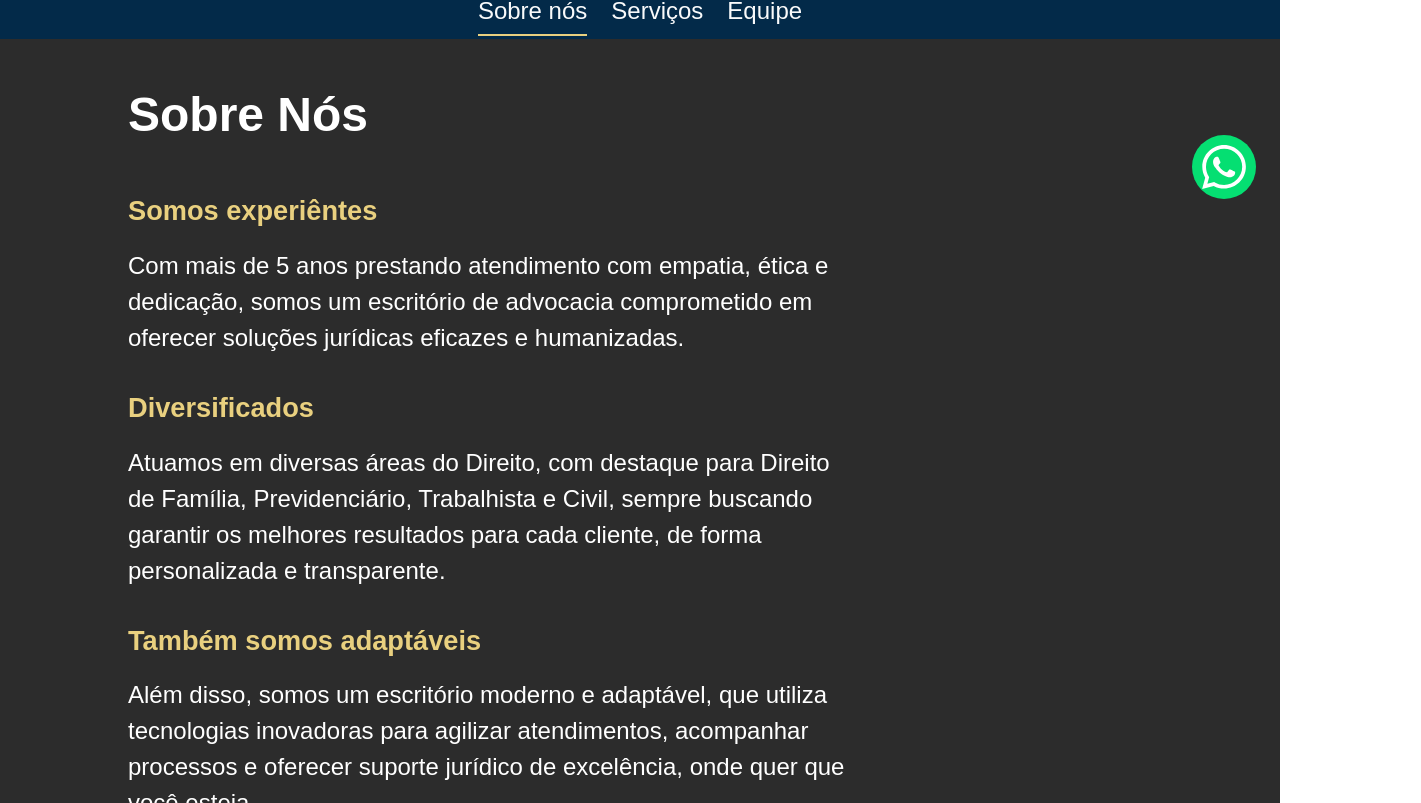
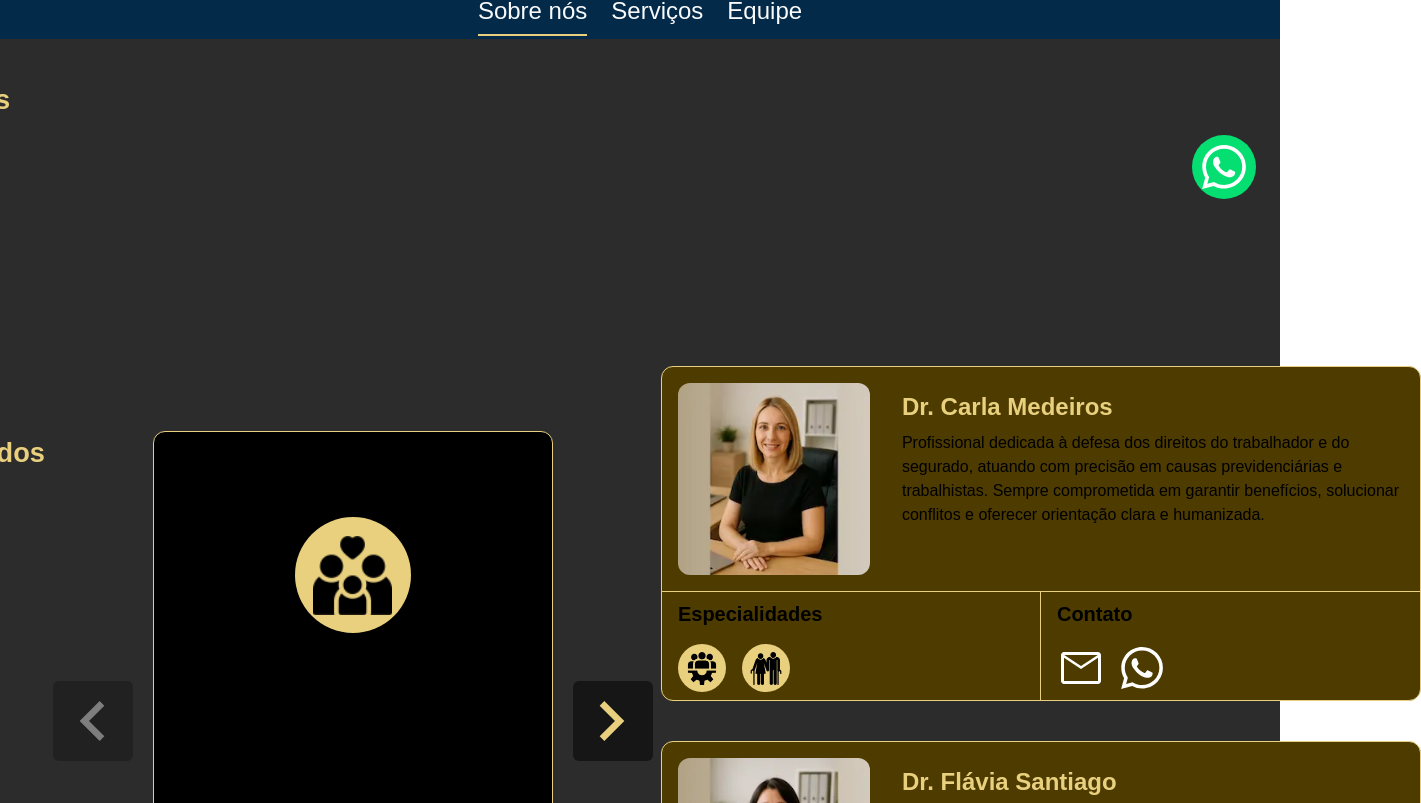
Before and after one commit to DavidSheltonSF/corporate-lawyer-website, a Next.js app: page / in a window 1280 px wide. Shown: the part 577-1380 px from the top of the page, 1421 px wide, since content can reach past the window. Built offline with nearby package versions, Linux system fonts and the light colour scheme.

Commit message:
feat(components): add DynamicSection to separete content inside DynamicSections

```diff
--- a/components/DynamicSection.tsx
+++ b/components/DynamicSection.tsx
@@ -1,30 +1,8 @@
-import { Activity, ReactNode } from 'react';
+import { ReactNode } from 'react';
 
 interface Props {
-  index: number;
-  title: string;
-  selectedSection: number;
-  additionalStyle?: string;
   children: ReactNode;
 }
-
-export function DynamicSection({
-  index,
-  title,
-  selectedSection,
-  additionalStyle,
-  children,
-}: Props) {
-  const isSelected = index === selectedSection;
-
-  return (
-    <Activity mode={isSelected ? 'visible' : 'hidden'}>
-      <section
-        className={`flex flex-col fade-in-animation text-white w-full h-full ${additionalStyle}`}
-      >
-        <h1 className="font-bold text-[3rem] my-[40px]">{title}</h1>
-        {children}
-      </section>
-    </Activity>
-  );
+export function DynamicSection({ children }: Props) {
+  return <section>{children}</section>;
 }
```
